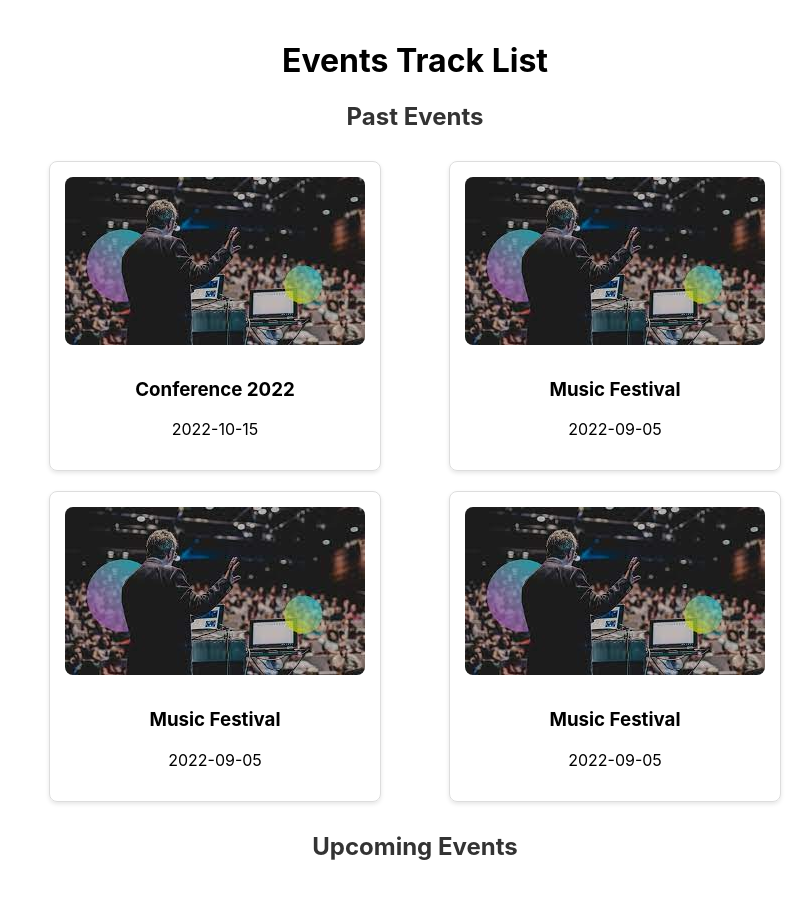
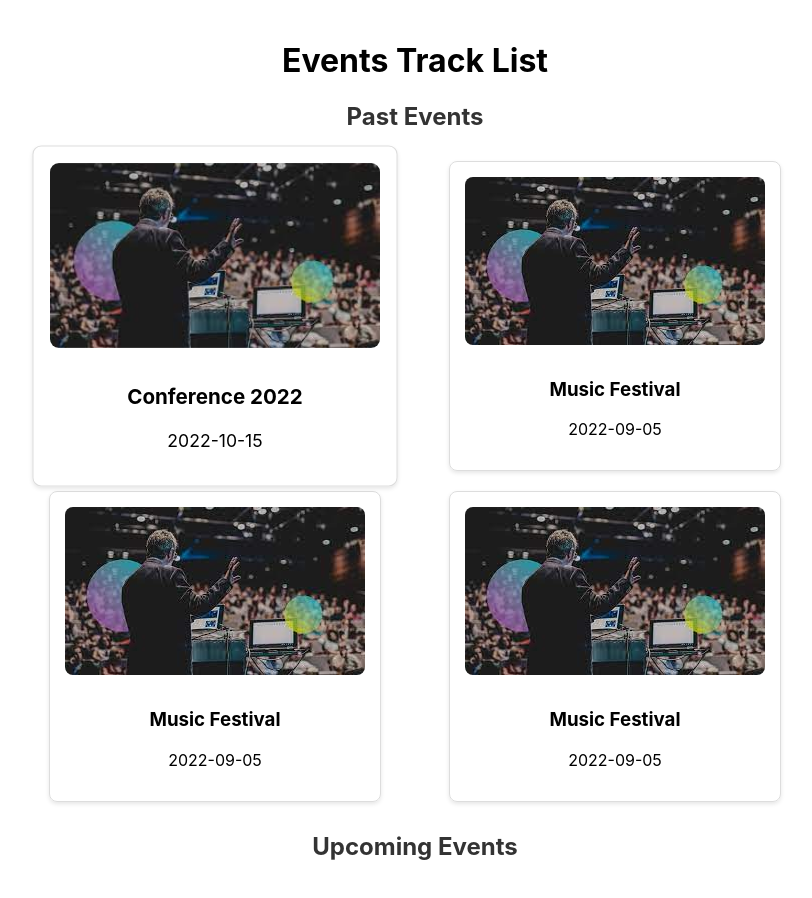
Before and after one commit to ayush-agarwal-190/Event_Page, a React (Create React App) app: page / in a window 1280 px wide. In both pictures the pointer is over the element 440 px from the left and 316 px from the top of the page. Shown: the whole page, without its empty margins (225-1037 px from the left). Built offline with nearby package versions, Linux system fonts and the light colour scheme.

Commit message:
Added hover in cards

```diff
--- a/src/App.css
+++ b/src/App.css
@@ -11,6 +11,11 @@
   margin: 10px;
   border-radius: 8px;
   box-shadow: 0 2px 4px rgba(0, 0, 0, 0.1);
+  transition: transform .2s; /* Animation */
+}
+
+.event-card:hover {
+  transform: scale(1.1); /* (150% zoom - Note: if the zoom is too large, it will go outside of the viewport) */
 }
 
 .event-list {
--- a/src/Events.css
+++ b/src/Events.css
@@ -14,14 +14,18 @@
   justify-content: space-around;
 }
 
-  /* Additional styling for EventCard component if needed */
 .event-card {
-    width: 200px; /* Set a fixed width for each card */
+  width: 200px;
   border: 1px solid #ddd;
   padding: 15px;
   margin: 10px;
   border-radius: 8px;
   box-shadow: 0 2px 4px rgba(0, 0, 0, 0.1);
+  transition: transform .2s; /* Animation */
+}
+
+.event-card:hover {
+  transform: scale(1.1); /* (it can go past viewport ) */
 }
 
 .event-card img {
```
Also changed, not shown: 1 other file (tests, documents, lock files or other folders). Lines whose indentation alone changed are shown as unchanged.
